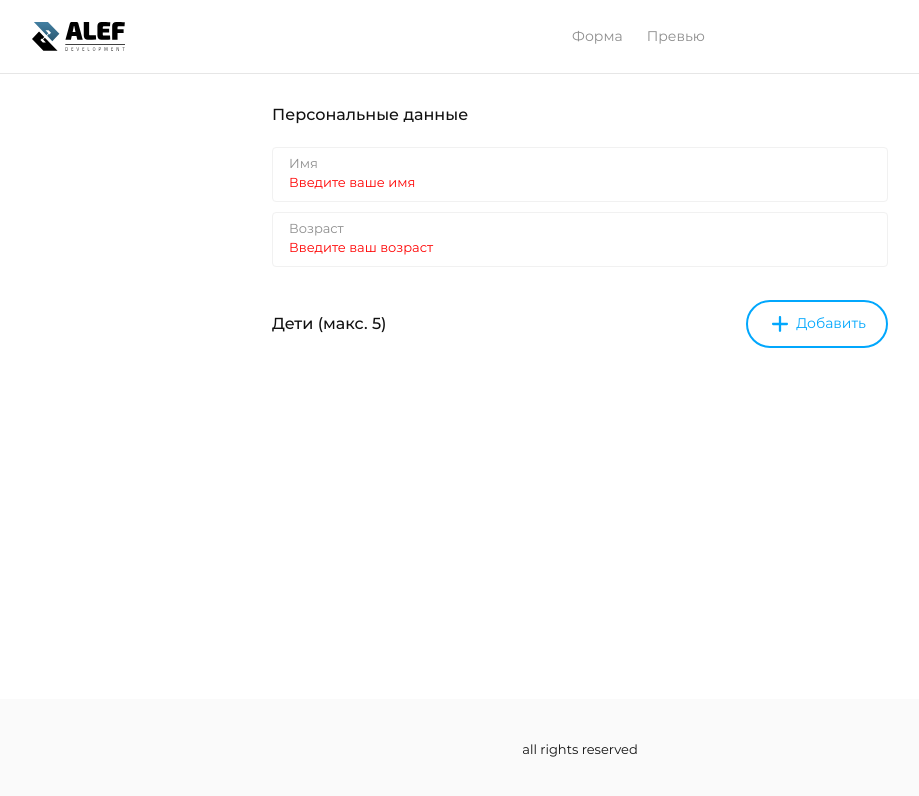
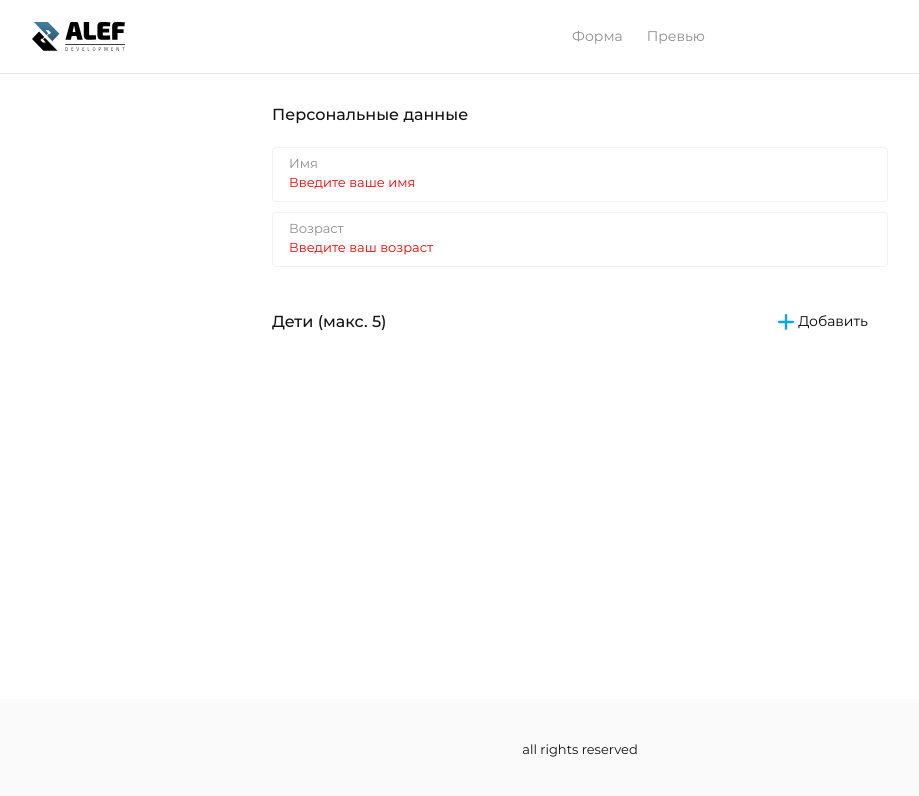
Before and after one commit to ProjectOnGitHub/test-alef, a Vue app: page / in a window 1280 px wide. Shown: the top 796 px of the page, without its empty margins (60-979 px from the left). Built offline with nearby package versions, Linux system fonts and the light colour scheme.

Commit message:
refactor: change props

```diff
--- a/src/App.vue
+++ b/src/App.vue
@@ -4,7 +4,7 @@
       @clickToFormButton="viewForm"
       @clickToPreviewButton="viewPreview"
     />
-    <the-main :view-component="isVisible" />
+    <the-main :is-active="isActive" />
     <the-footer />
   </div>
 </template>
@@ -19,18 +19,18 @@ export default {
 
   data() {
     return {
-      isVisible: true,
+      isActive: true,
     };
   },
   methods: {
     viewForm() {
-      if (!this.isVisible) {
-        this.isVisible = true;
+      if (!this.isActive) {
+        this.isActive = true;
       }
     },
     viewPreview() {
-      if (this.isVisible) {
-        this.isVisible = false;
+      if (this.isActive) {
+        this.isActive = false;
       }
     },
   },
--- a/src/components/TheMain.vue
+++ b/src/components/TheMain.vue
@@ -1,7 +1,7 @@
 <template>
   <main class="main">
     <div class="main__container">
-      <base-form v-if="viewComponent">
+      <base-form v-if="isActive">
         <base-form-fieldset
           title="Персональные данные"
         >
@@ -26,7 +26,7 @@
         >
           <base-button
             :is-disabled="isMaxChildren"
-            class-name="button_add"
+            :class-name="button_add"
             name-button="menu"
             @click="addComponent"
           >
@@ -73,7 +73,7 @@
         <transition name="fade">
           <base-button
             v-show="showButtonSave"
-            class-name="button_save"
+            :class-name="button_save"
             name-button="save"
             :is-disabled="isSaveButtonDisabled"
             @click="addPersonInfo"
@@ -110,7 +110,7 @@ export default {
     BaseFormInput,
   },
   props: {
-    viewComponent: {
+    isActive: {
       type: Boolean,
       default: true,
     },
```
